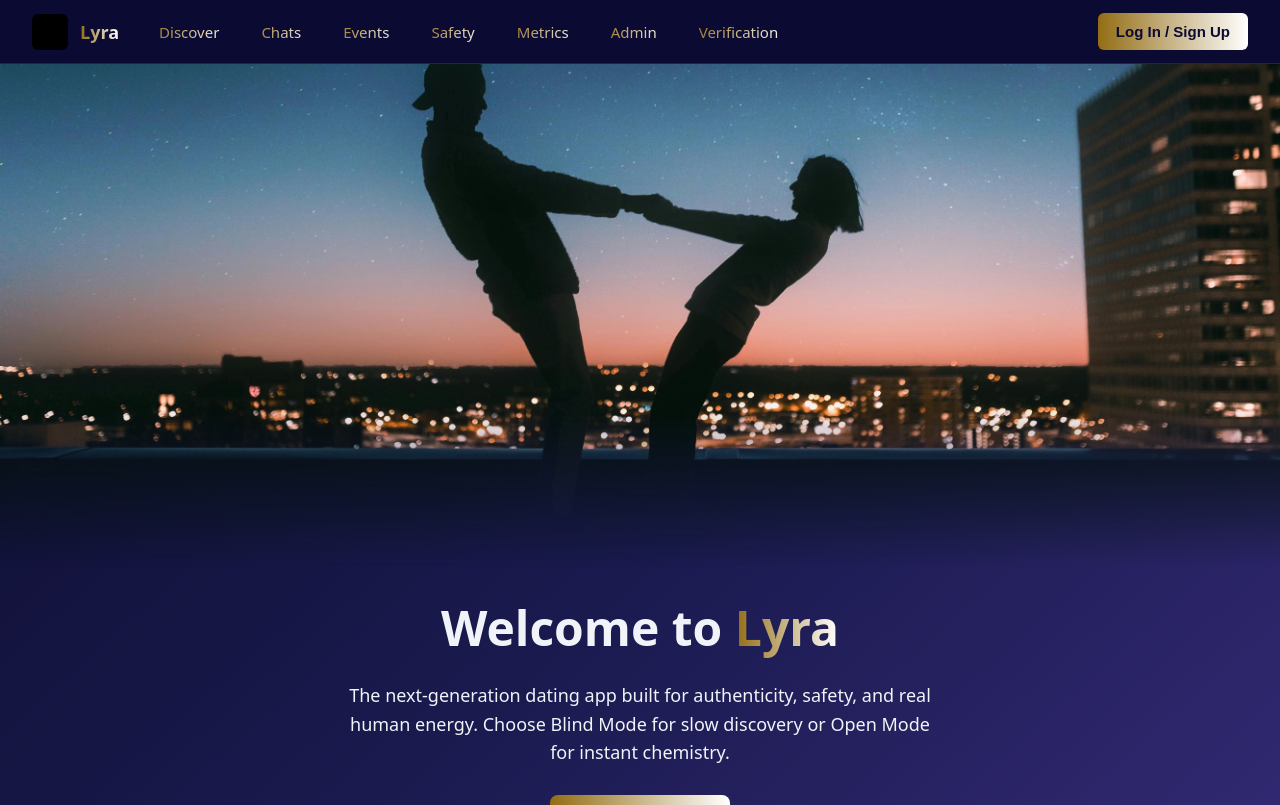
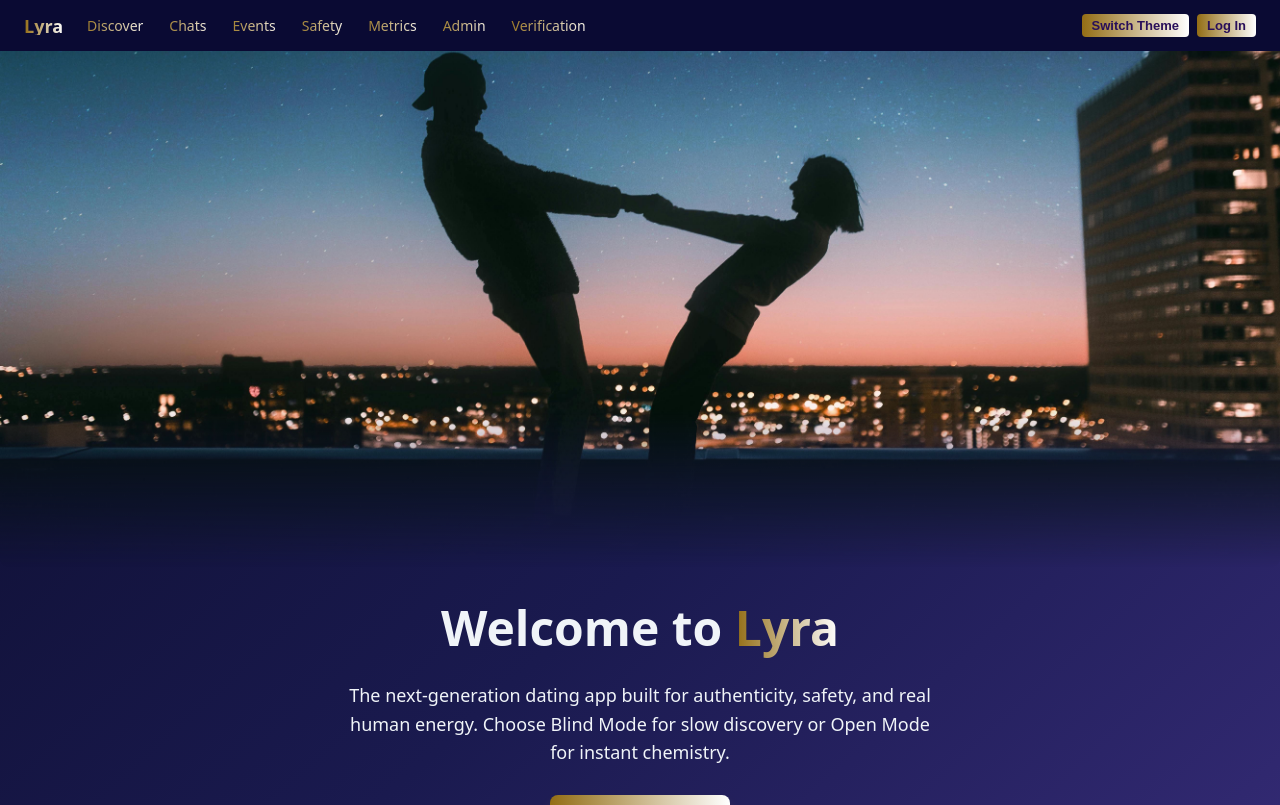
Before and after one commit to E-Camacho314/Endless_Moments_LLC-An_Intelligent_Safety-Focused_Dating_App, a Next.js app in the folder apps/web/: page / in a window 1280 px wide. Shown: the top 805 px of the page. Built offline with nearby package versions, Linux system fonts and the light colour scheme.

Commit message:
restored navbar to have toggle function

```diff
--- a/apps/web/src/components/NavBar.tsx
+++ b/apps/web/src/components/NavBar.tsx
@@ -3,6 +3,8 @@
 import Link from 'next/link';
 import { usePathname, useRouter } from 'next/navigation';
 import React from 'react';
+import { useTheme } from '../context/ThemeContext';
+import './NavBar.css';
 
 const tabs = [
   { href: '/feed', label: 'Discover' },
@@ -14,92 +16,87 @@ const tabs = [
   { href: '/verify', label: 'Verification' },
 ];
 
-const gradientText: React.CSSProperties = {
-  background: 'linear-gradient(90deg, #936d14, #ffffff)',
-  WebkitBackgroundClip: 'text',
-  WebkitTextFillColor: 'transparent',
-};
-
 export default function NavBar() {
   const pathname = usePathname();
   const router = useRouter();
+  const { theme, toggleTheme } = useTheme();
+
+  const isGold = theme === 'gold';
 
   const headerStyle: React.CSSProperties = {
     display: 'flex',
     justifyContent: 'space-between',
     alignItems: 'center',
-    background: '#0a0a33',
-    padding: '12px 32px',
+    background: isGold ? '#0a0a33' : '#e0f2ff',
+    padding: '12px 24px',
     position: 'fixed',
     top: 0,
     left: 0,
+    right: 0, // ✅ ensures it stays within the viewport
     width: '100%',
-    height: '64px',
-    zIndex: 100,
-    boxSizing: 'border-box',
-    borderBottom: '1px solid rgba(255, 255, 255, 0.1)',
+    zIndex: 50,
+    backdropFilter: 'blur(8px)',
+    WebkitBackdropFilter: 'blur(8px)',
+    color: isGold ? 'white' : '#1e3a8a',
+    boxSizing: 'border-box', // ✅ keeps padding from pushing content off-screen
+    overflowX: 'auto', // ✅ allows scrolling if there are too many tabs
   };
 
-  const logoNavStyle: React.CSSProperties = {
-    display: 'flex',
-    alignItems: 'center',
-    gap: '28px',
+  const buttonStyle: React.CSSProperties = {
+    padding: '4px 10px', // smaller button
+    border: 'none',
+    borderRadius: '4px',
+    background: isGold
+      ? 'linear-gradient(90deg, #936d14, #ffffff)'
+      : 'linear-gradient(90deg, #93c5fd, #3b82f6)',
+    color: isGold ? '#290f5a' : 'white',
+    fontWeight: 600,
+    cursor: 'pointer',
+    fontSize: '13px',
   };
 
   const navLinkStyle: React.CSSProperties = {
     textDecoration: 'none',
-    padding: '6px 12px',
+    padding: '4px 8px',
     borderRadius: '4px',
-    color: 'white',
-    fontSize: '15px',
-    fontWeight: 500,
-    transition: 'background 0.2s ease, color 0.2s ease',
-  };
-
-  const navLinkActiveStyle: React.CSSProperties = {
-    ...navLinkStyle,
-    backgroundColor: '#290f5a',
-  };
-
-  const buttonStyle: React.CSSProperties = {
-    padding: '10px 18px',
-    border: 'none',
-    borderRadius: '6px',
-    background: 'linear-gradient(90deg, #936d14, #ffffff)',
-    color: '#0a0a33',
-    fontWeight: 600,
-    cursor: 'pointer',
-    fontSize: '15px',
+    fontSize: '14px',
+    transition: 'background 0.2s ease',
   };
 
   return (
     <header style={headerStyle}>
-      <div style={logoNavStyle}>
-        <div style={{ display: 'flex', alignItems: 'center', gap: '12px' }}>
-          <div
+      {/* Left side */}
+      <div style={{ display: 'flex', alignItems: 'center', gap: '16px' }}>
+        <span
+          className={isGold ? 'gradient-text-gold' : 'gradient-text-blue'}
           style={{
-              width: 36,
-              height: 36,
-              backgroundColor: 'black',
-              borderRadius: '6px',
+            fontSize: '18px',
+            fontWeight: 700,
+            cursor: 'pointer',
+            lineHeight: '1',
           }}
-          />
-          <span
-            style={{ fontWeight: 600, fontSize: '18px', ...gradientText, cursor: 'pointer' }}
           onClick={() => router.push('/')}
         >
           Lyra
         </span>
-        </div>
 
-        <nav style={{ display: 'flex', gap: '18px' }}>
+        <nav style={{ display: 'flex', gap: '10px' }}>
           {tabs.map((t) => {
-            const isActive = pathname === t.href || pathname?.startsWith(t.href);
+            const isActive =
+              pathname === t.href || (t.href !== '/' && pathname?.startsWith(t.href));
             return (
               <Link
                 key={t.href}
                 href={t.href}
-                style={isActive ? { ...navLinkActiveStyle, ...gradientText } : { ...navLinkStyle, ...gradientText }}
+                className={isGold ? 'gradient-text-gold' : 'gradient-text-blue'}
+                style={{
+                  ...navLinkStyle,
+                  backgroundColor: isActive
+                    ? isGold
+                      ? '#290f5a'
+                      : '#bfdbfe'
+                    : 'transparent',
+                }}
               >
                 {t.label}
               </Link>
@@ -108,13 +105,16 @@ export default function NavBar() {
         </nav>
       </div>
 
-      {/* Log In / Sign Up button - aligned perfectly */}
-      <div style={{ display: 'flex', alignItems: 'center' }}>
+      {/* Right side */}
+      <div style={{ display: 'flex', alignItems: 'center', gap: '8px' }}>
+        <button style={buttonStyle} onClick={toggleTheme}>
+          Switch Theme
+        </button>
         <button
         style={buttonStyle}
         onClick={() => router.push('/login')}
       >
-          Log In / Sign Up
+        Log In
       </button>
       </div>
     </header>
```
Lines whose indentation alone changed are shown as unchanged.
